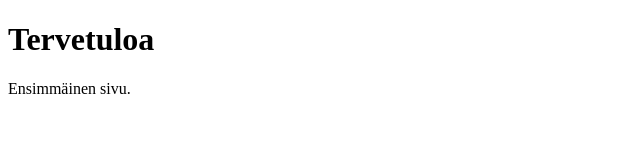
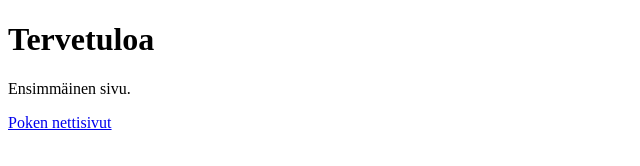
Before and after one commit to MayoAddict/webbiprojekti, a plain HTML site: page src/index.html in a window 1280 px wide. Shown: the whole page, without its empty margins (0-640 px from the left). Drawn offline with Linux system fonts and the light colour scheme.

Commit message:
Linkki Poken nettisivulle lisätty index.html tiedostoon.

```diff
--- a/src/index.html
+++ b/src/index.html
@@ -17,6 +17,10 @@
 
 <p>Ensimmäinen sivu.</p>
 
+<nav>
+  <a href="https://poke.fi">Poken nettisivut</a>
+</nav>
+
 </body>
 
 </html>
```
